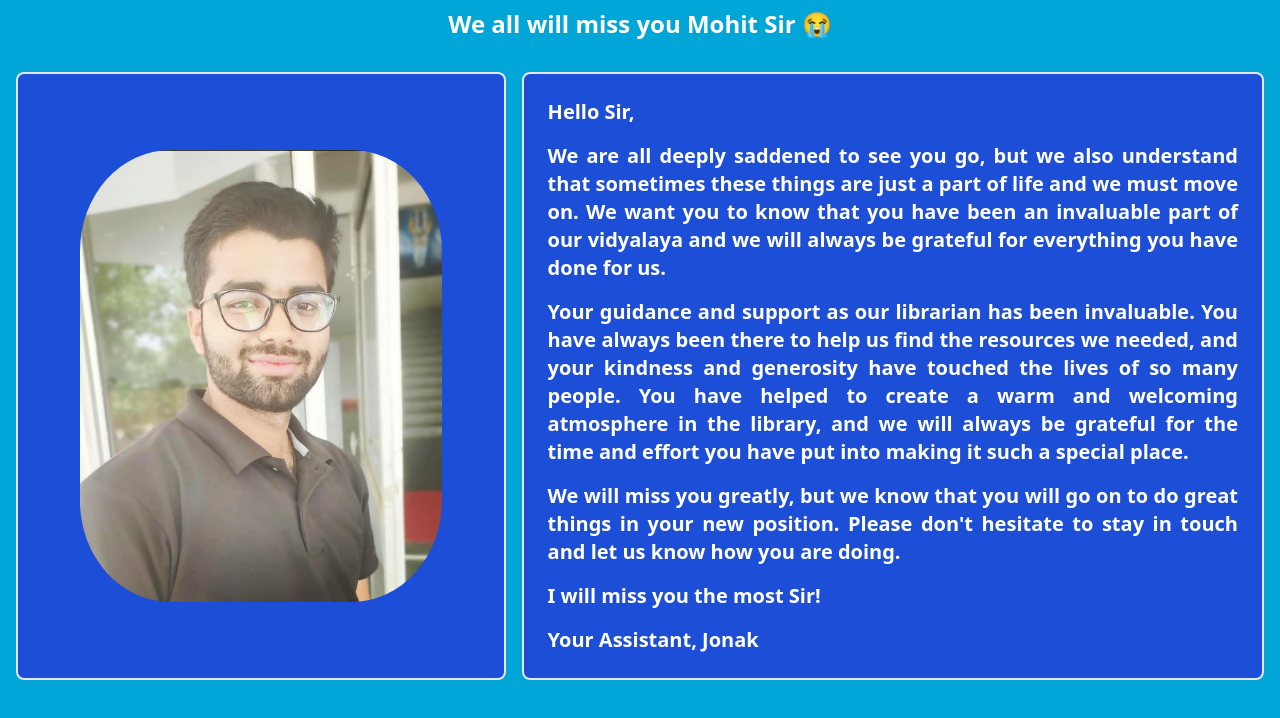
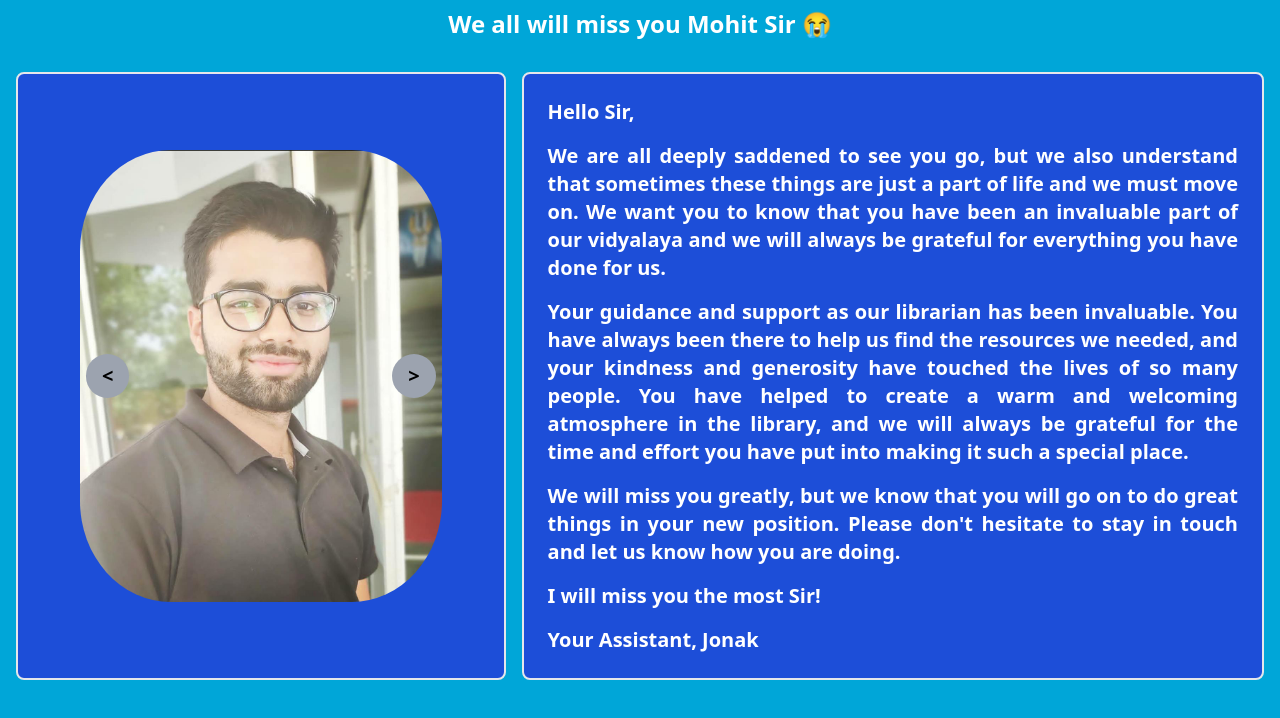
Before and after one commit to Jonak-Adipta-Kalita/JAK-Mohit-Sir-Goodbye-Prog, a React (Vite) app: page / in a window 1280 px wide. Shown: the top 718 px of the page. Built offline with nearby package versions, Linux system fonts and the light colour scheme.

Commit message:
gonna add more pictures of sir

```diff
--- a/src/App.jsx
+++ b/src/App.jsx
@@ -1,4 +1,9 @@
+import { useState } from "react";
+
 const App = () => {
+  const pictures = ["pic1.jpeg"];
+  const [picture, setPicture] = useState(0);
+
   return (
     <div className="">
       <center className="mt-2">
@@ -7,13 +12,31 @@ const App = () => {
         </p>
       </center>
       <div className="grid grid-cols-1 xl:grid-cols-5 max-w-7xl mx-auto p-4 mt-4 gap-x-4 gap-y-4">
-        <div className="col-span-2 border-[2px] rounded-lg flex items-center justify-center bg-blue-700">
+        <div className="col-span-2 border-[2px] rounded-lg flex items-center justify-center bg-blue-700 relative">
+          <button
+            disabled={picture === 0}
+            onClick={() => {
+              setPicture(picture - 1);
+            }}
+            className="picture-buttons left-[68px]"
+          >
+            {"<"}
+          </button>
           <img
             className="h-[500px] py-6"
             style={{ borderRadius: "25%" }}
-            src="/pic1.jpeg"
+            src={`/${pictures[picture]}`}
             alt="Mohir_Sir"
           />
+          <button
+            disabled={pictures.length === picture + 1}
+            onClick={() => {
+              setPicture(picture + 1);
+            }}
+            className="picture-buttons right-[68px]"
+          >
+            {">"}
+          </button>
         </div>
         <div className="col-span-3 border-[2px] rounded-lg p-6 text-color font-semibold text-xl space-y-4 text-justify bg-blue-700">
           <p className="">Hello Sir,</p>
--- a/src/index.css
+++ b/src/index.css
@@ -10,4 +10,8 @@ body {
   .text-color {
     @apply text-white;
   }
+
+  .picture-buttons {
+    @apply rounded-full bg-white text-black font-bold py-2 px-4 text-xl absolute text-center disabled:bg-gray-400 disabled:cursor-not-allowed;
+  }
 }
```
